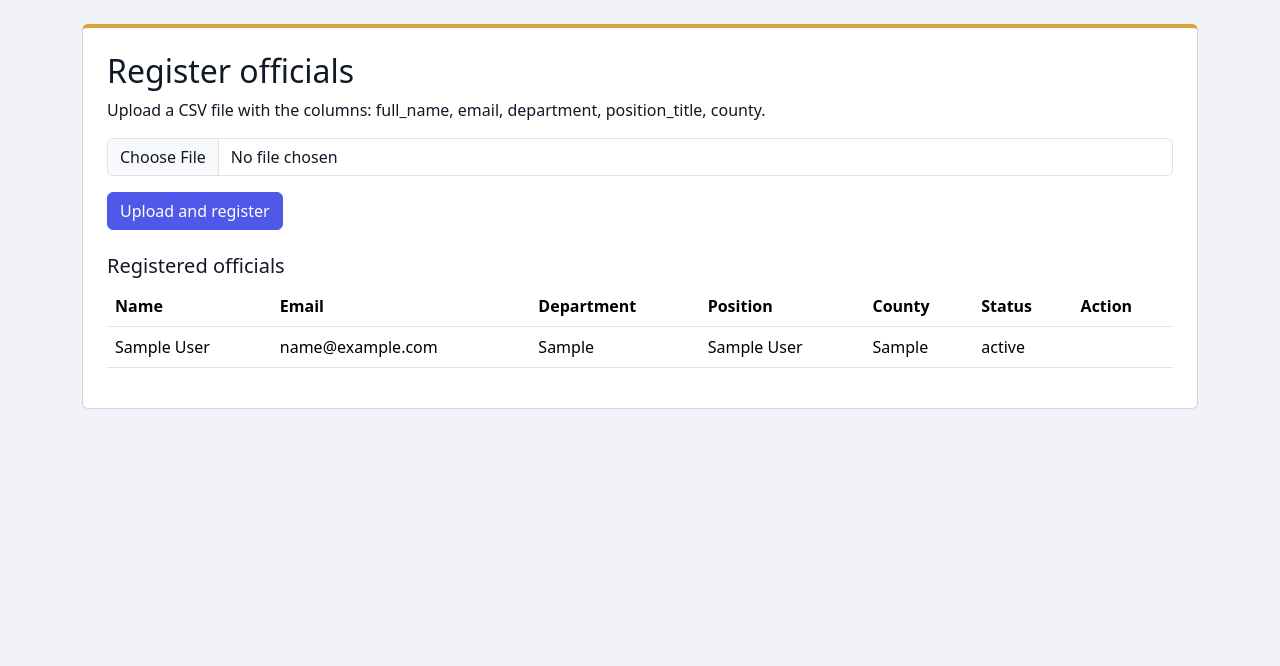
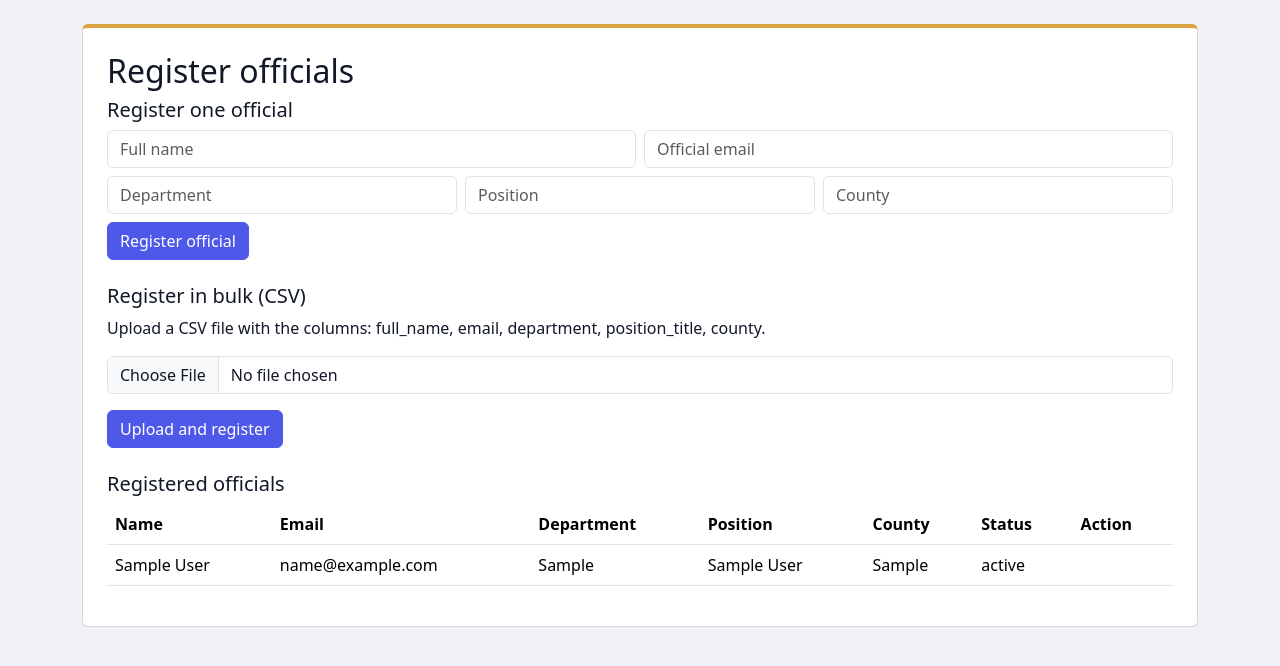
Before and after one commit to nyamburanelius472-source/alts-wealth-watch, a Flask app: template templates/upload_officials.html in a window 1280 px wide. Shown: the part 56-722 px from the top of the page. Run offline with Flask 3, Linux system fonts and the light colour scheme; the template is opened without the code that fills it: values that come from a table or form of the project are taken from there, others are empty; tables that the repository leaves empty hold one stand-in row (values such as "Sample post").

Commit message:
Add single-official registration form

```diff
--- a/app.py
+++ b/app.py
@@ -416,6 +416,47 @@ def upload_officials():
     return render_template("upload_officials.html", officials=officials)
 
 
+@app.route("/admin/officials/add", methods=["POST"])
+def add_official():
+    if "user_id" not in session:
+        return redirect(url_for("login"))
+    if session.get("role") != "admin":
+        abort(403)
+
+    name = request.form.get("full_name", "").strip()
+    email = request.form.get("email", "").strip().lower()
+    department = request.form.get("department", "").strip()
+    position = request.form.get("position_title", "").strip()
+    county = request.form.get("county", "").strip()
+
+    if not name or not email:
+        flash("Full name and email are required.")
+        return redirect(url_for("upload_officials"))
+    if "@" not in email or "." not in email.split("@")[-1]:
+        flash("Enter a valid email address.")
+        return redirect(url_for("upload_officials"))
+    if (len(name) > 150 or len(email) > 100 or len(department) > 100
+            or len(position) > 100 or len(county) > 50):
+        flash("One of the fields is too long.")
+        return redirect(url_for("upload_officials"))
+    if User.query.filter_by(email=email).first():
+        flash("An official with that email already exists.")
+        return redirect(url_for("upload_officials"))
+
+    db.session.add(User(
+        full_name=name,
+        email=email,
+        role="official",
+        account_status="invited",
+        department=department,
+        position_title=position,
+        county=county,
+    ))
+    db.session.commit()
+    flash(f"{name} registered. Generate a setup link in the table below.")
+    return redirect(url_for("upload_officials"))
+
+
 @app.route("/admin/officials/<int:user_id>/link", methods=["POST"])
 def create_setup_link(user_id):
     if "user_id" not in session:
--- a/templates/upload_officials.html
+++ b/templates/upload_officials.html
@@ -5,7 +5,6 @@
 {% block content %}
 <div class="card p-4">
   <h2>Register officials</h2>
-  <p>Upload a CSV file with the columns: full_name, email, department, position_title, county.</p>
 
   {% with messages = get_flashed_messages() %}
     {% if messages %}
@@ -13,6 +12,30 @@
     {% endif %}
   {% endwith %}
 
+  <h5>Register one official</h5>
+  <form method="post" action="{{ url_for('add_official') }}" class="row g-2 mb-4">
+    <div class="col-md-6">
+      <input type="text" class="form-control" name="full_name" placeholder="Full name" maxlength="150" required>
+    </div>
+    <div class="col-md-6">
+      <input type="email" class="form-control" name="email" placeholder="Official email" maxlength="100" autocomplete="off" required>
+    </div>
+    <div class="col-md-4">
+      <input type="text" class="form-control" name="department" placeholder="Department" maxlength="100">
+    </div>
+    <div class="col-md-4">
+      <input type="text" class="form-control" name="position_title" placeholder="Position" maxlength="100">
+    </div>
+    <div class="col-md-4">
+      <input type="text" class="form-control" name="county" placeholder="County" maxlength="50">
+    </div>
+    <div class="col-12">
+      <button type="submit" class="btn btn-primary">Register official</button>
+    </div>
+  </form>
+
+  <h5>Register in bulk (CSV)</h5>
+  <p>Upload a CSV file with the columns: full_name, email, department, position_title, county.</p>
   <form method="post" enctype="multipart/form-data" class="mb-4">
     <div class="mb-3">
       <input type="file" class="form-control" name="csv_file" accept=".csv" required>
```
